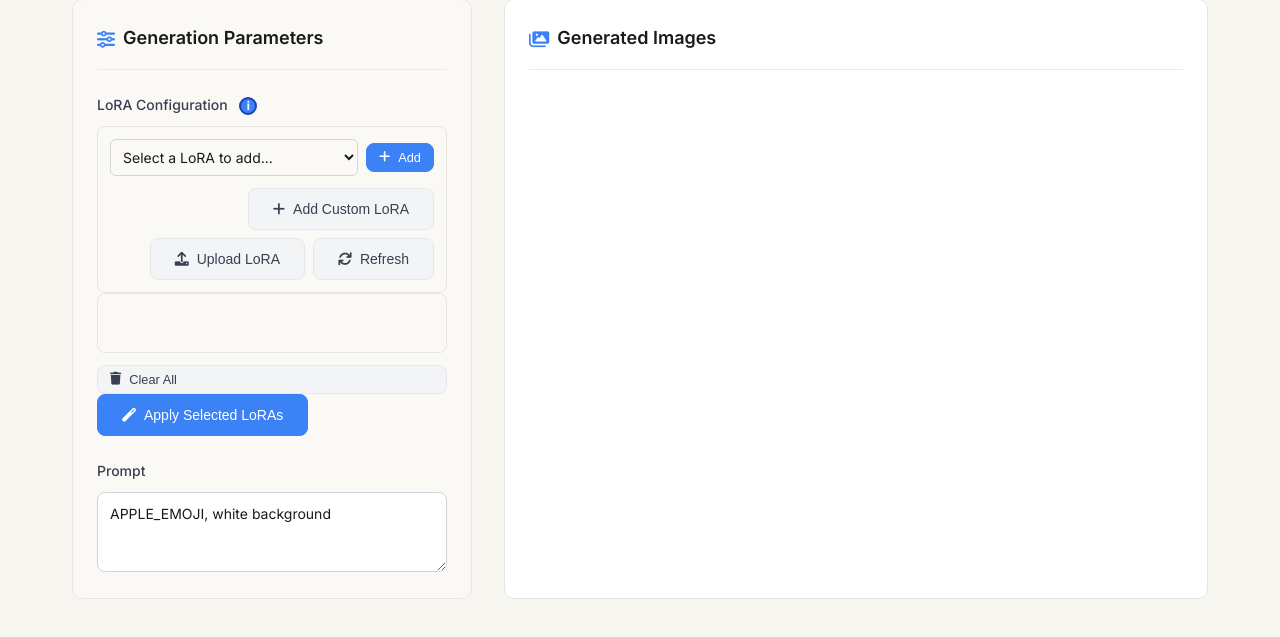
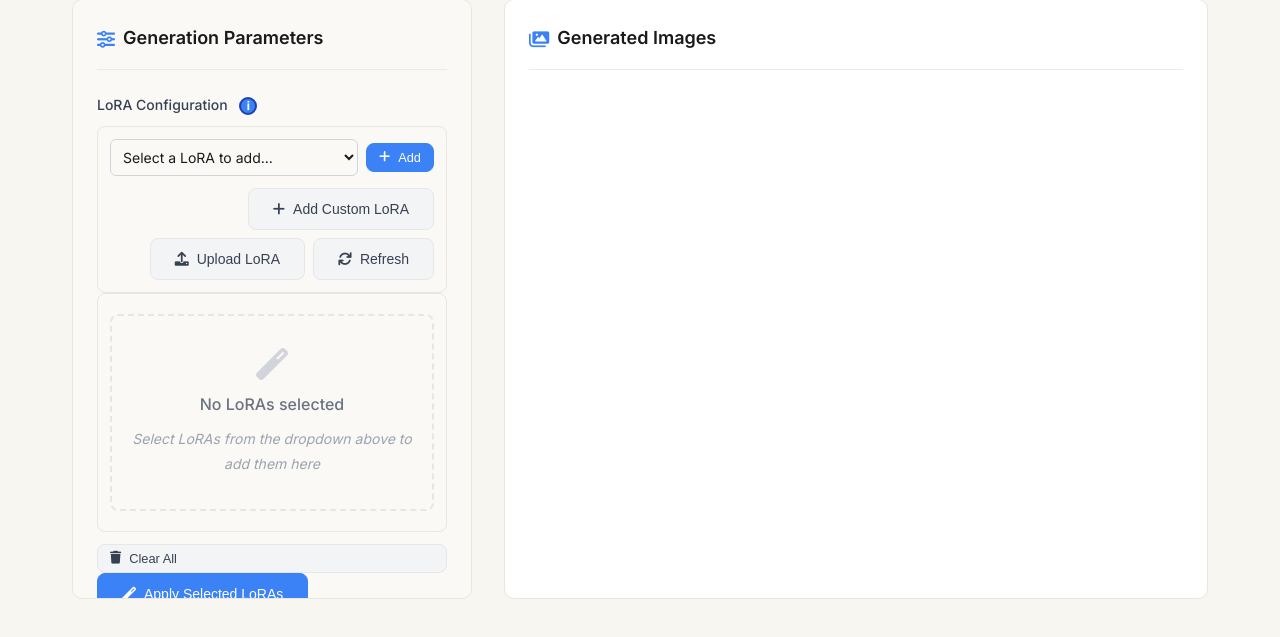
Before and after one commit to tyrionhuu/flux_api, a FastAPI app: page /ui in a window 1280 px wide. Shown: the part 104-741 px from the top of the page. Run offline with FastAPI, Linux system fonts and the light colour scheme; data that the repository does not hold is empty.

Commit message:
Add LoRA empty placeholder styling and functionality
- Introduced a new CSS class for styling an empty placeholder when no LoRAs are selected.
- Updated JavaScript to display the empty placeholder in the UI when there are no applied LoRAs.
- Modified index.html to include the empty placeholder structure for better user feedback.

```diff
--- a/frontend/static/css/style.css
+++ b/frontend/static/css/style.css
@@ -816,6 +816,37 @@ textarea {
     text-align: center;
     display: block;
     padding: 1rem;
+}
+
+/* LoRA empty placeholder styling */
+.lora-empty-placeholder {
+    text-align: center;
+    padding: 2rem 1rem;
+    color: #9ca3af;
+    background: #faf9f6;
+    border-radius: 8px;
+    border: 2px dashed #e8e6de;
+    margin: 0.5rem 0;
+}
+
+.lora-empty-placeholder i {
+    font-size: 2rem;
+    color: #d1d5db;
+    margin-bottom: 0.75rem;
+    display: block;
+}
+
+.lora-empty-placeholder p {
+    font-size: 1rem;
+    font-weight: 500;
+    margin-bottom: 0.5rem;
+    color: #6b7280;
+}
+
+.lora-empty-placeholder small {
+    font-size: 0.875rem;
+    color: #9ca3af;
+    font-style: italic;
 }
 
 /* LoRA entry styling - minimal aesthetic */
--- a/frontend/static/js/app.js
+++ b/frontend/static/js/app.js
@@ -539,6 +539,18 @@ class FluxAPI {
 
         console.log('Rendering applied LoRAs:', this.appliedLoras);
         container.innerHTML = '';
+
+        // Show placeholder if no LoRAs are applied
+        if (this.appliedLoras.length === 0) {
+            container.innerHTML = `
+                <div class="lora-empty-placeholder">
+                    <i class="fas fa-magic"></i>
+                    <p>No LoRAs selected</p>
+                    <small>Select LoRAs from the dropdown above to add them here</small>
+                </div>
+            `;
+            return;
+        }
 
         this.appliedLoras.forEach((lora, index) => {
             const item = document.createElement('div');
--- a/frontend/templates/index.html
+++ b/frontend/templates/index.html
@@ -67,6 +67,11 @@
                         <!-- 已应用的LoRA列表 -->
                         <div class="lora-container">
                             <div id="applied-lora-list" class="lora-list applied-lora-list">
+                                <div class="lora-empty-placeholder">
+                                    <i class="fas fa-magic"></i>
+                                    <p>No LoRAs selected</p>
+                                    <small>Select LoRAs from the dropdown above to add them here</small>
+                                </div>
                             </div>
                             <div class="lora-buttons">
                                 <button id="clear-all-loras" class="btn btn-secondary btn-sm">
```
